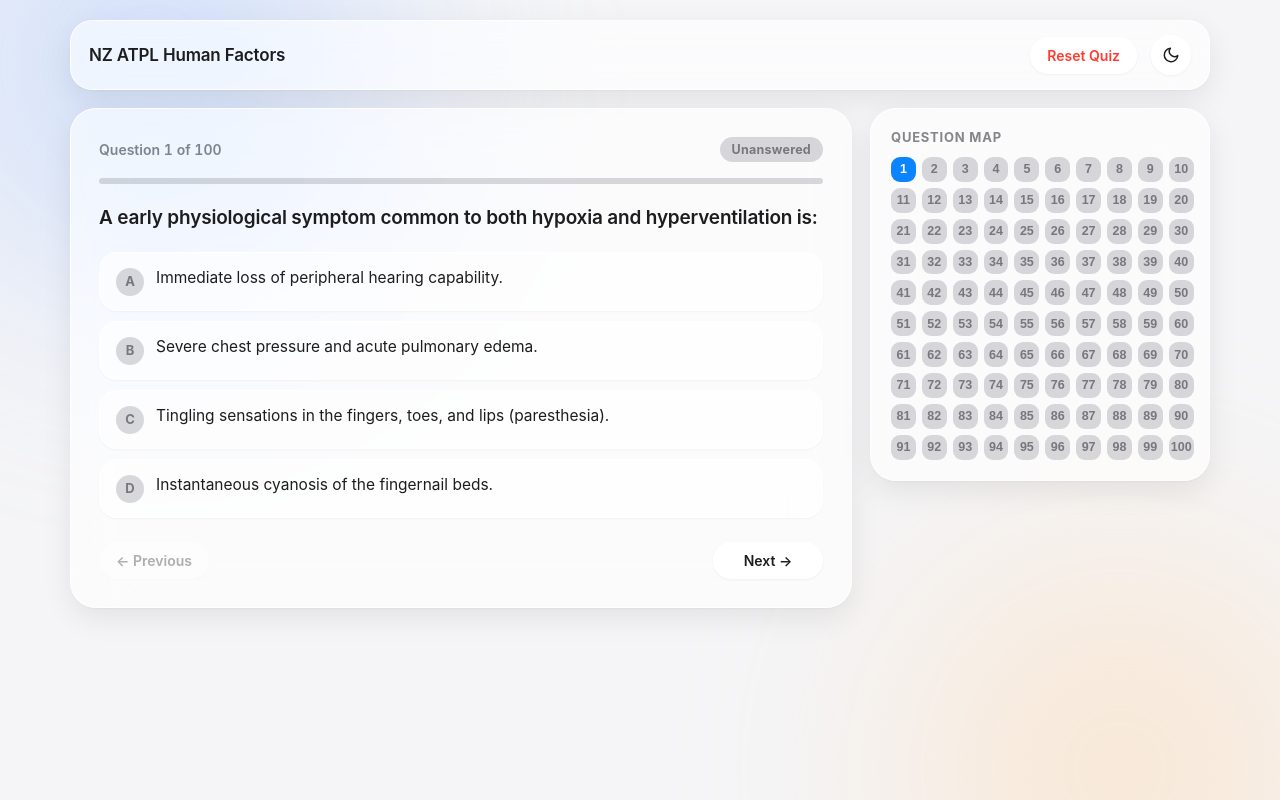
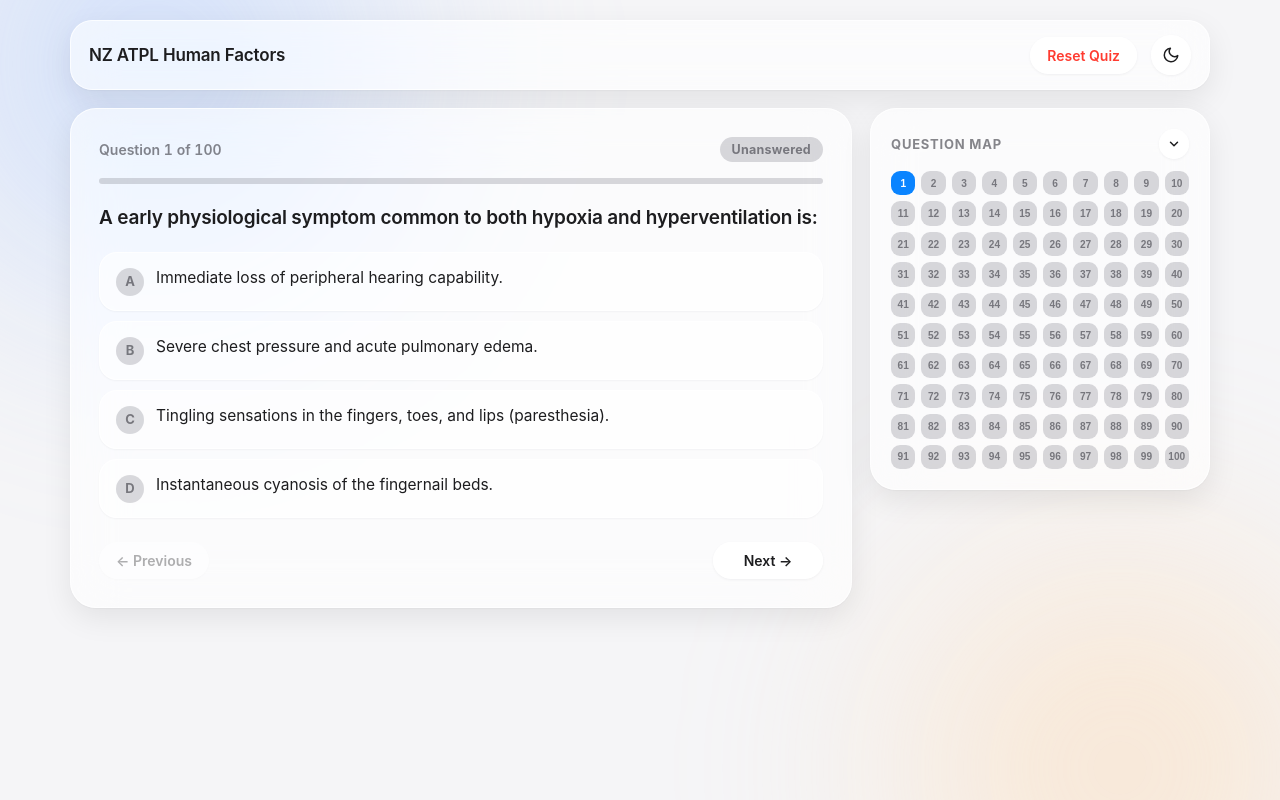
Before and after one commit to dolphonn/nz-atpl-human-factors-100q, a plain HTML site: page index.html in a window 1280 px wide. Drawn offline with Linux system fonts and the light colour scheme.

Commit message:
v3.1
style changes
added ability to minimize question map

```diff
--- a/index.html
+++ b/index.html
@@ -134,11 +134,19 @@
   .nav .btn[disabled]{opacity:.35;cursor:default;pointer-events:none}
 
   /* ---------- question map ---------- */
-  .map-title{font-size:13px;font-weight:700;color:var(--text-dim);text-transform:uppercase;letter-spacing:.06em;margin-bottom:12px}
-  .qmap{display:grid;grid-template-columns:repeat(10,1fr);gap:6px}
+  .map-title{font-size:13px;font-weight:700;color:var(--text-dim);text-transform:uppercase;letter-spacing:.06em}
+  .map-head{display:flex;align-items:center;justify-content:space-between;margin-bottom:12px;gap:8px}
+  .map-toggle{
+    width:30px;height:30px;border-radius:50%;padding:0;display:flex;align-items:center;justify-content:center;
+    flex-shrink:0;
+  }
+  .map-toggle svg{transition:transform .2s ease}
+  .map-panel.collapsed .map-toggle svg{transform:rotate(180deg)}
+  .map-panel.collapsed .qmap{display:none}
+  .qmap{display:grid;grid-template-columns:repeat(10,minmax(0,1fr));gap:6px;container-type:inline-size;margin-inline:auto;width:100%;max-width:330px}
   .cell{
     aspect-ratio:1;display:flex;align-items:center;justify-content:center;
-    font-size:12.5px;font-weight:700;font-variant-numeric:tabular-nums;cursor:pointer;
+    font-size:clamp(8px,3.4cqw,13px);font-weight:700;font-variant-numeric:tabular-nums;cursor:pointer;overflow:hidden;
     border-radius:9px;background:var(--grey);color:var(--text-dim);border:2px solid transparent;
     transition:transform .1s ease, background .2s ease;padding:0;
   }
@@ -154,7 +162,8 @@
     .map-panel{width:100%;position:static;order:2}
     .q-panel{padding:20px 18px;order:1}
     .q-text{font-size:17px}
-    h1{font-size:15px;width:100%}
+    header{flex-wrap:nowrap;gap:10px;padding:12px 14px}
+    h1{font-size:14px;white-space:nowrap}
     header{flex-wrap:wrap}
   }
 </style>
@@ -183,8 +192,11 @@
       </div>
     </section>
 
-    <aside class="card map-panel">
-      <div class="map-title">Question Map</div>
+    <aside class="card map-panel" id="mapPanel">
+      <div class="map-head">
+        <div class="map-title">Question Map</div>
+        <button class="btn map-toggle" id="mapToggle" aria-label="Minimize question map"><svg width="14" height="14" viewBox="0 0 24 24" fill="none" stroke="currentColor" stroke-width="2.5" stroke-linecap="round" stroke-linejoin="round"><polyline points="6 9 12 15 18 9"/></svg></button>
+      </div>
       <div class="qmap" id="qmap"></div>
     </aside>
   </div>
@@ -225,6 +237,20 @@ for(let i=0;i<N;i++){
   b.onclick = () => { current = i; render(); };
   qmap.appendChild(b); cells.push(b);
 }
+
+/* ---------- map minimize ---------- */
+const mapPanel = $("mapPanel"), mapToggle = $("mapToggle");
+function setMap(open){
+  mapPanel.classList.toggle("collapsed", !open);
+  mapToggle.setAttribute("aria-label", open ? "Minimize question map" : "Expand question map");
+  try{ localStorage.setItem("hf-map", open ? "1" : "0"); }catch(e){}
+}
+(function initMap(){
+  let saved = null;
+  try{ saved = localStorage.getItem("hf-map"); }catch(e){}
+  setMap(saved !== "0");
+})();
+mapToggle.onclick = () => setMap(mapPanel.classList.contains("collapsed"));
 
 /* ---------- options ---------- */
 function renderOptions(){
```
